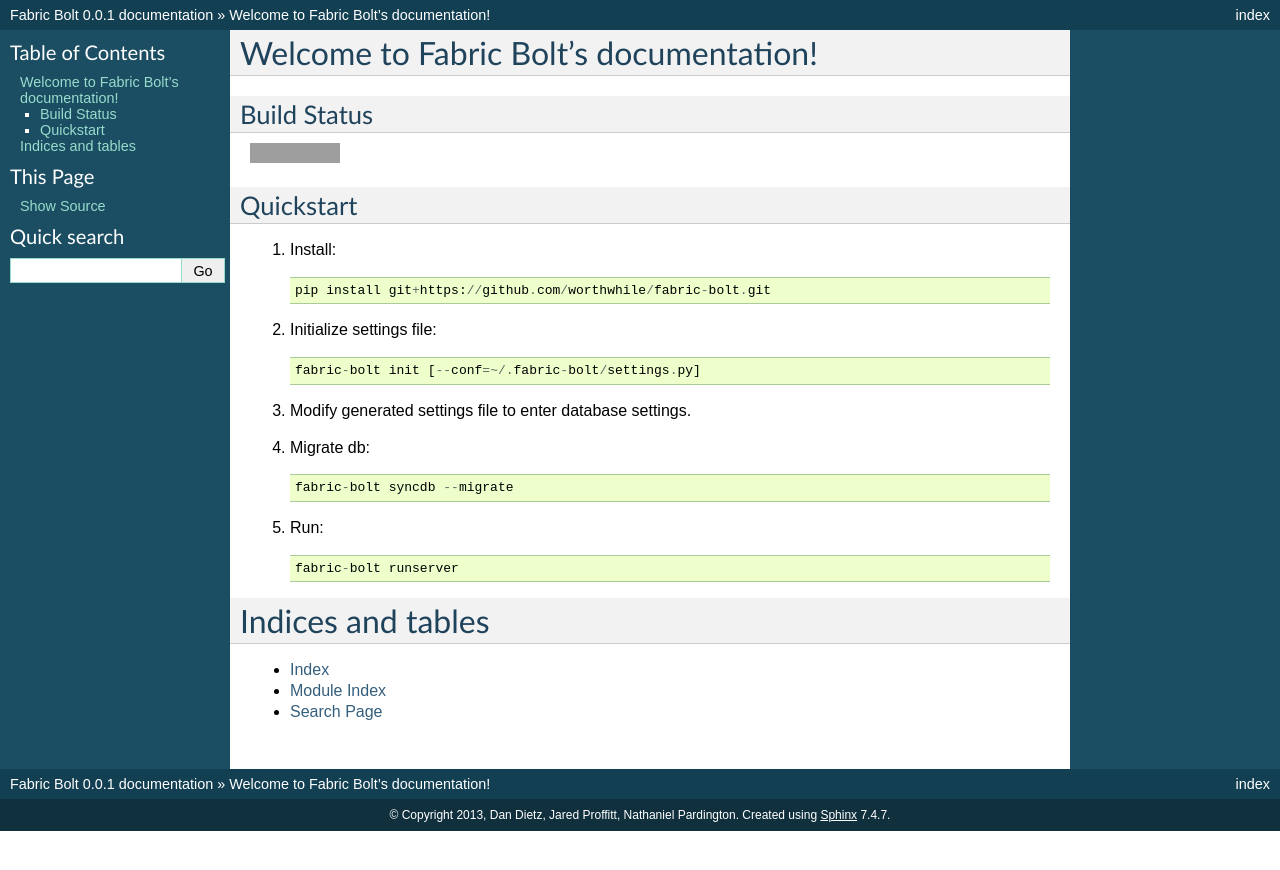
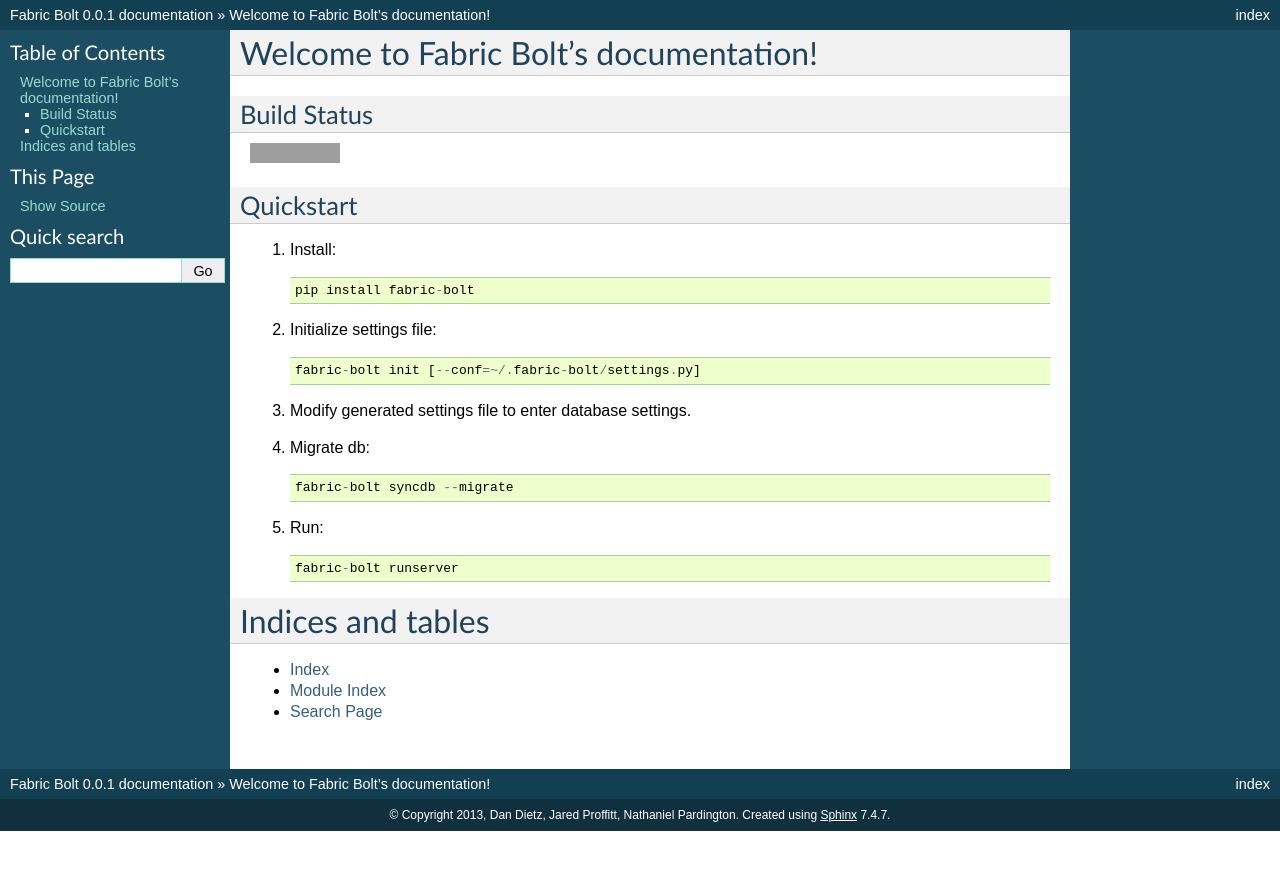
Before and after one commit to fabric-bolt/fabric-bolt, a Sphinx documentation site: the page built from docs/index.rst, in a window 1280 px wide. Shown: the top 870 px of the page. Built offline with Sphinx 7.4.7, drawn with Linux system fonts in a browser that asks for light colours; grey boxes are pictures that could not be loaded.

Commit message:
Changing docs to suggest pypi install

```diff
--- a/README.rst
+++ b/README.rst
@@ -14,7 +14,7 @@
 
 1. Install::
 
-    pip install git+https://github.com/worthwhile/fabric-bolt.git
+    pip install fabric-bolt
 
 2. Initialize settings file::
 
--- a/docs/index.rst
+++ b/docs/index.rst
@@ -17,7 +17,7 @@
 
 1. Install::
 
-    pip install git+https://github.com/worthwhile/fabric-bolt.git
+    pip install fabric-bolt
 
 2. Initialize settings file::
 
```
